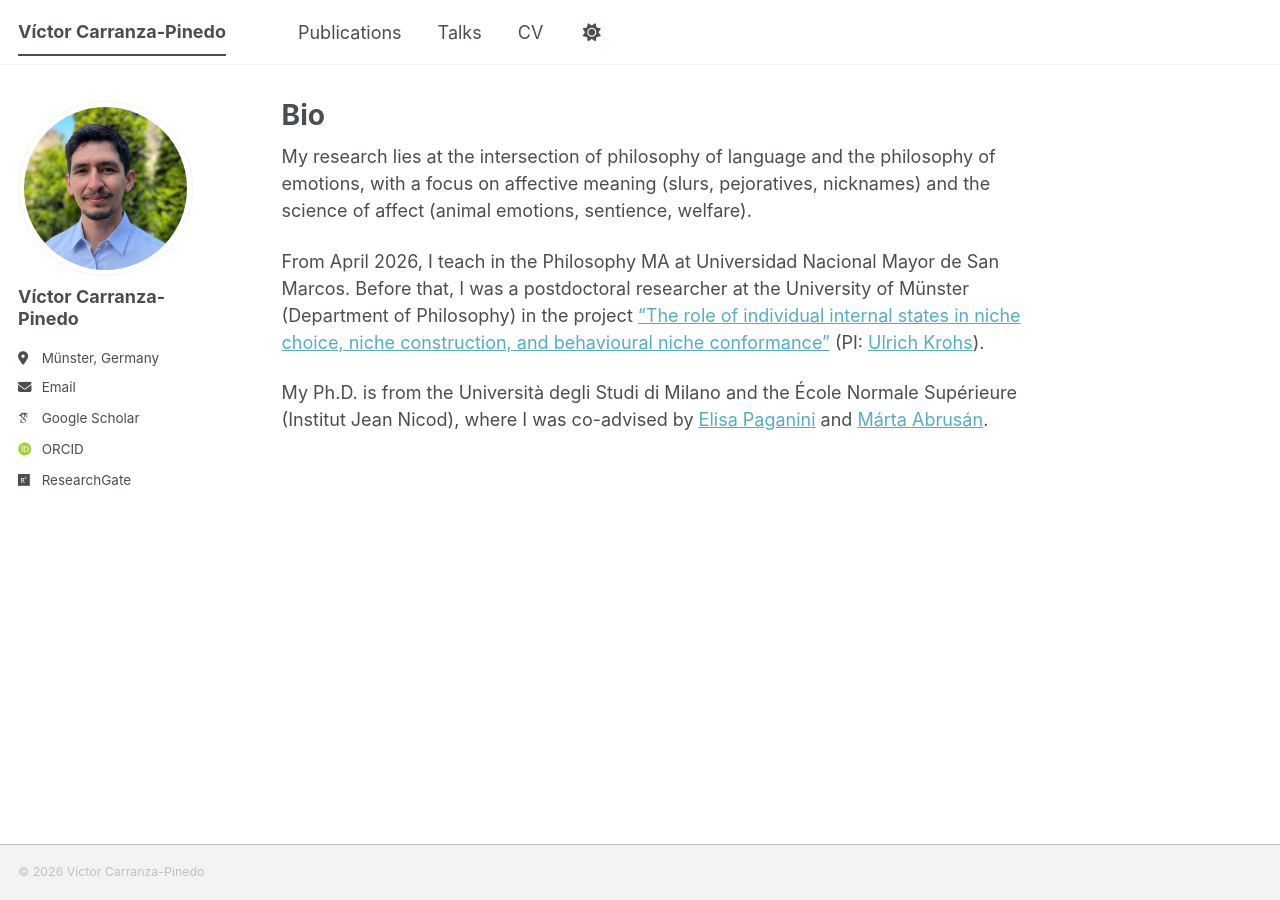
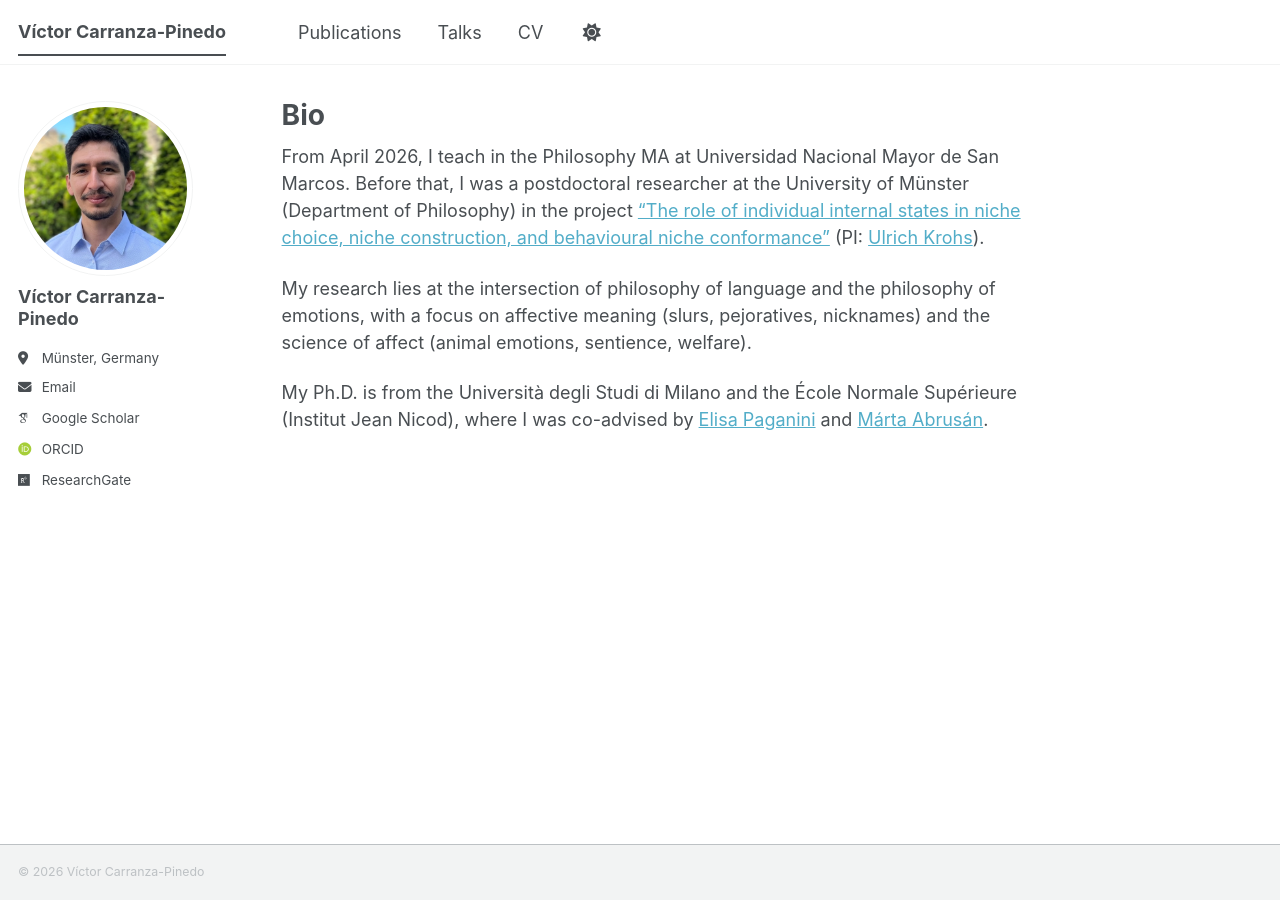
Before and after one commit to carranza-pinedo/carranza-pinedo.github.io, a Jekyll site: the page built from _pages/about.md, in a window 1280 px wide. Built offline with Jekyll 4.4.1, drawn with Linux system fonts in a browser that asks for light colours; some web fonts are replaced; a script bundle is joined from its source files by our own code; library files that are not in the unit come from our copies.

```diff
--- a/_pages/about.md
+++ b/_pages/about.md
@@ -8,8 +8,9 @@ redirect_from:
   - /about.html
 ---
 
-My research lies at the intersection of philosophy of language and the philosophy of emotions, with a focus on affective meaning (slurs, pejoratives, nicknames) and the science of affect (animal emotions, sentience, welfare).
 
 From April 2026, I teach in the Philosophy MA at Universidad Nacional Mayor de San Marcos. Before that, I was a postdoctoral researcher at the University of Münster (Department of Philosophy) in the project [“The role of individual internal states in niche choice, niche construction, and behavioural niche conformance”](https://www.uni-bielefeld.de/fakultaeten/biologie/forschung/verbuende/sfb_nc3/projects/d01ph2) (PI: [Ulrich Krohs](https://www.uni-muenster.de/PhilSem/mitglieder/krohs/krohs.html)).
 
+My research lies at the intersection of philosophy of language and the philosophy of emotions, with a focus on affective meaning (slurs, pejoratives, nicknames) and the science of affect (animal emotions, sentience, welfare).
+
 My Ph.D. is from the Università degli Studi di Milano and the École Normale Supérieure (Institut Jean Nicod), where I was co-advised by [Elisa Paganini](https://www.unimi.it/en/ugov/person/elisa-paganini) and [Márta Abrusán](https://sites.google.com/site/martaabrusan/).
```
